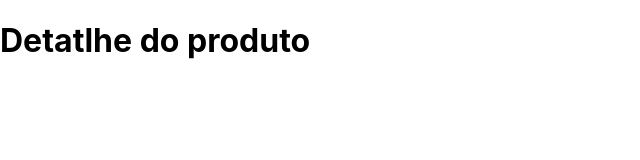
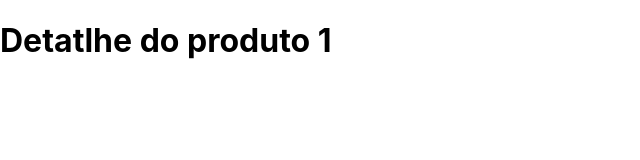
Before and after one commit to mariakrishna/imagineshop-front, a Next.js app: page /products/1 in a window 1280 px wide. Shown: the top 160 px of the page, without its empty margins (0-640 px from the left). Built offline with nearby package versions, Linux system fonts and the light colour scheme.

Commit message:
pegando valor das rotas dinâmicas

```diff
--- a/pages/products/[productId].tsx
+++ b/pages/products/[productId].tsx
@@ -1,16 +1,20 @@
 import { NextPage } from "next";
 import Head from "next/head";
+import { useRouter } from "next/router";
 
 const ProductDetail: NextPage = () => {
+  const router = useRouter();
+  const productId = router.query.productId;
+
   return (
     <>
       <Head>
-        <title>Detatlhe do produto</title>
+        <title>Detatlhe do produto {productId} </title>
         <meta name="description" content="Generated by create next app" />
         <link rel="icon" href="/favicon.ico" />
       </Head>
 
-      <h1>Detatlhe do produto</h1>
+      <h1>Detatlhe do produto {productId} </h1>
     </>
   );
 };
```
